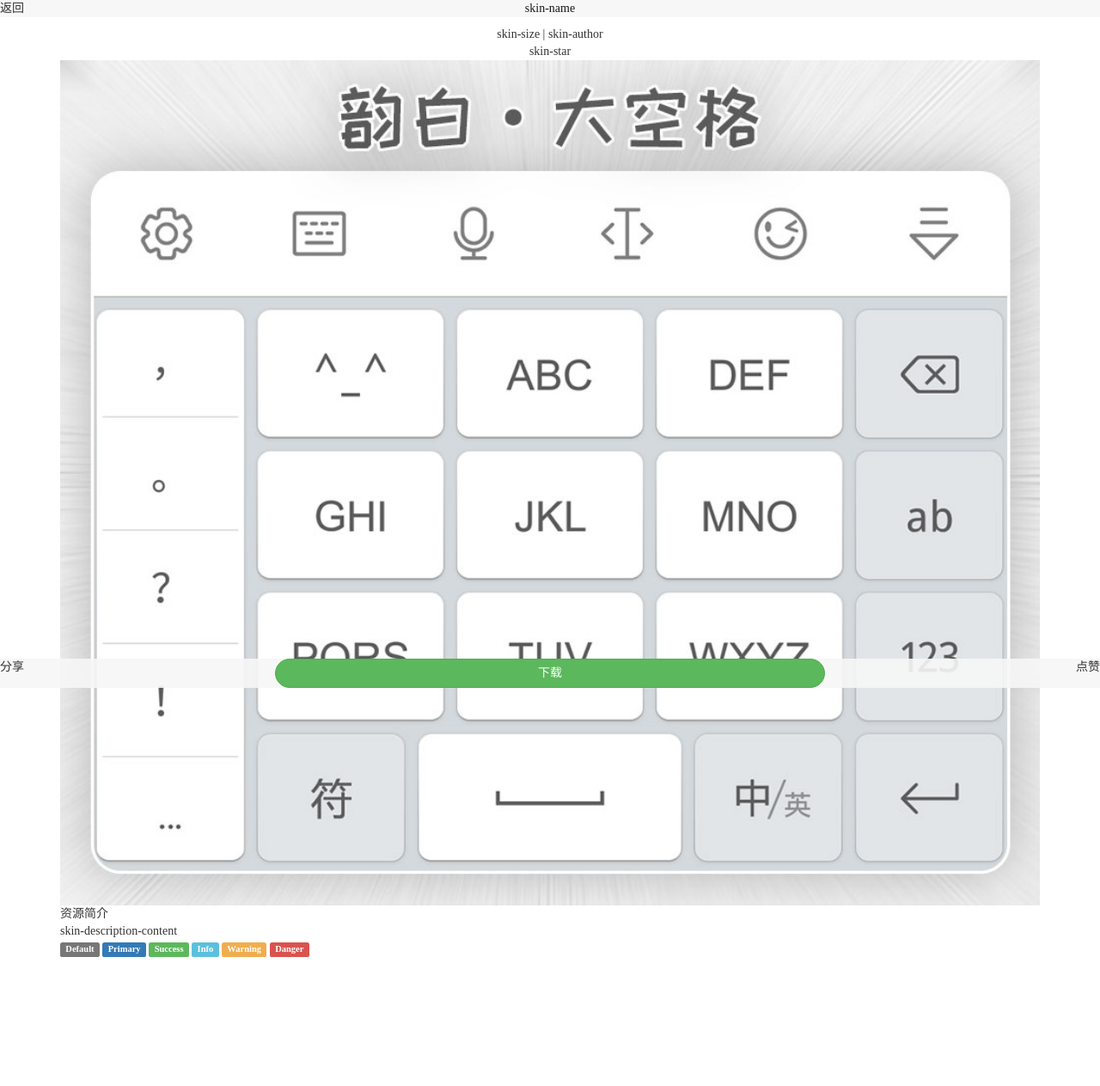
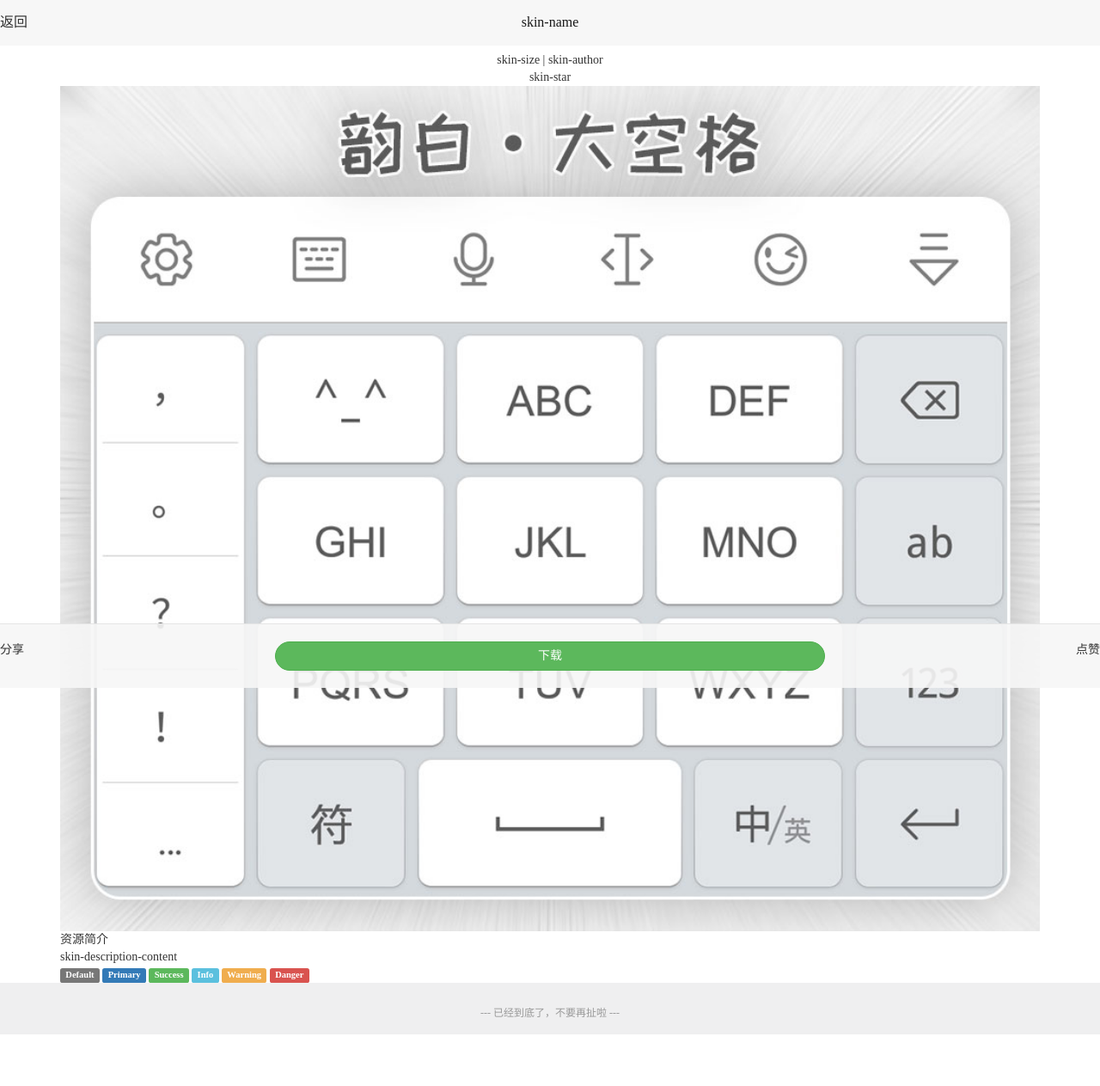
Before and after one commit to godbiao/i, a PHP site: page /skins/item.html in a window 1280 px wide. Shown: the whole page at 86% size. Before the commit the page ends 1113 px from the top, so only its background shows below. Run offline with PHP 8.4, Linux system fonts and the light colour scheme.

Commit message:
skins-item-1.0

```diff
--- a/skins/css/style.css
+++ b/skins/css/style.css
@@ -1,13 +1,12 @@
 body {
     font-family: serif, sans-serif;
-    /*	background-color: #efeff0;*/
     overflow-x: hidden;
-    padding-bottom: 50px;
 }
 
 #item {
-    padding-top: 30px;
+    padding-top: 60px;
     background-color: #fff;
+    padding-bottom: 60px;
 }
 
 a,
@@ -26,6 +25,15 @@ ul {
     background-color: #efeff0;
 }
 
+.nomore {
+    font-size: 12px;
+    color: #999;
+    height: 50px;
+    text-align: center;
+    line-height: 50px;
+    background-color: #efeff0;
+}
+
 .none {
     display: none;
 }
@@ -39,6 +47,7 @@ ul {
 
 #banner {
     width: 100%;
+    cursor: pointer;
 }
 
 #banner img {
@@ -62,6 +71,7 @@ ul {
 }
 
 .row-title {
+    font-size: 14px;
     margin-top: 4px;
     margin-bottom: 4px;
 }
@@ -112,6 +122,8 @@ ul {
 
 #item .navbar-fixed-top {
     background-color: #f7f7f7;
+    font-size: 16px;
+    padding: 15px 0px;
 }
 
 #item .navbar-fixed-bottom {
@@ -132,7 +144,7 @@ ul {
     transition: opacity 0.3s, transform 0.3s;
 }
 
-#item .skin-details-preview img:hover {
+#item .skin-details-preview img:active {
     opacity: 0.75;
     transform: scale(0.75);
 }
@@ -140,6 +152,11 @@ ul {
 #item .back {
     float: left;
     position: absolute;
+}
+
+.navbar-fixed-bottom {
+    padding: 20px 0px;
+    border-top: 1px solid #e5e5e5;
 }
 
 #item .share {
--- a/skins/index.html
+++ b/skins/index.html
@@ -16,7 +16,7 @@
     <link rel="stylesheet" href="css/style.css">
 </head>
 
-<body>
+<body id="index">
 
     <div id="banner" class="banner-carousel">
         <img class="banner-weibo" src="res/banner1.png" alt="">
@@ -144,6 +144,9 @@
         </div>
     </div>
 
+    <div class="split"></div>
+    <div class="nomore">--- 已经到底了，不要再扯啦 ---</div>
+
     <script src="js/jquery-3.1.1.min.js"></script>
     <script src="js/tether.min.js"></script>
     <script src="bs3/js/bootstrap.min.js"></script>
--- a/skins/item.html
+++ b/skins/item.html
@@ -18,7 +18,7 @@
 
 <body id="item">
     <div class="container-fluid">
-        <nav class=" navbar-fixed-top" role="navigation">
+        <nav class="navbar-fixed-top" role="navigation">
             <div class="back">返回</div>
             <div class="skin-name">skin-name</div>
         </nav>
@@ -66,6 +66,8 @@
         </nav>
     </div>
 
+    <div class="split"></div>
+    <div class="nomore">--- 已经到底了，不要再扯啦 ---</div>
 
     <script src="js/jquery-3.1.1.min.js"></script>
     <script src="js/tether.min.js"></script>
```
